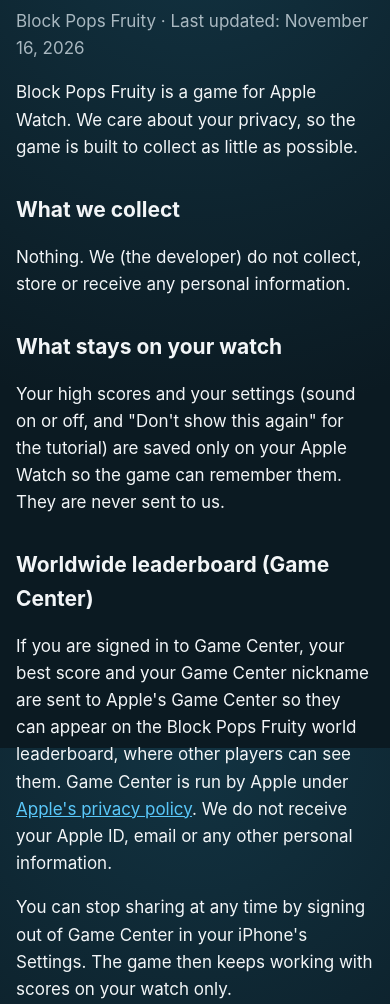
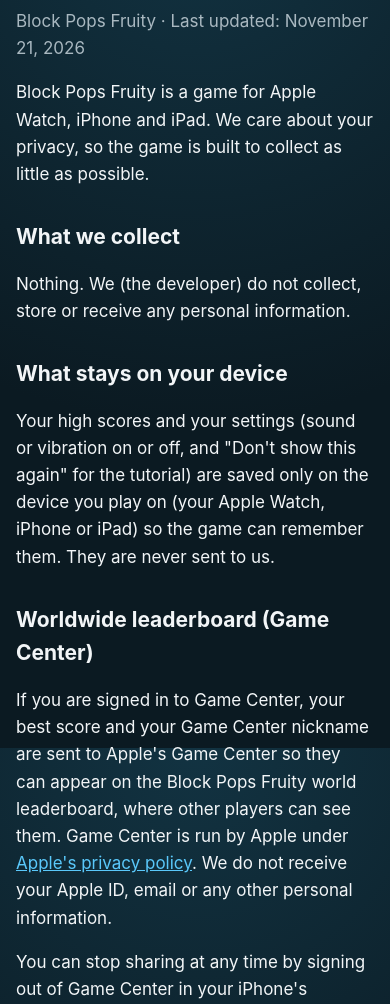
Before and after one commit to yadanur/block-pops-fruity, a plain HTML site: page privacy.html in a window 390 px wide. Shown: the part 96-1100 px from the top of the page. Drawn offline with Linux system fonts and the light colour scheme.

Commit message:
Add iPhone and iPad to support and privacy pages

```diff
--- a/privacy.html
+++ b/privacy.html
@@ -4,25 +4,25 @@
   <meta charset="utf-8">
   <meta name="viewport" content="width=device-width, initial-scale=1">
   <title>Block Pops Fruity Privacy</title>
-  <meta name="description" content="Privacy policy for Block Pops Fruity, a block puzzle game for Apple Watch.">
+  <meta name="description" content="Privacy policy for Block Pops Fruity, a block puzzle game for Apple Watch, iPhone and iPad.">
   <link rel="stylesheet" href="style.css">
 </head>
 <body>
 <main>
   <h1>Privacy Policy</h1>
-  <p class="sub">Block Pops Fruity · Last updated: November 16, 2026</p>
+  <p class="sub">Block Pops Fruity · Last updated: November 21, 2026</p>
 
-  <p>Block Pops Fruity is a game for Apple Watch. We care about your privacy, so the game is built to collect as little as possible.</p>
+  <p>Block Pops Fruity is a game for Apple Watch, iPhone and iPad. We care about your privacy, so the game is built to collect as little as possible.</p>
 
   <h2>What we collect</h2>
   <p>Nothing. We (the developer) do not collect, store or receive any personal information.</p>
 
-  <h2>What stays on your watch</h2>
-  <p>Your high scores and your settings (sound on or off, and "Don't show this again" for the tutorial) are saved only on your Apple Watch so the game can remember them. They are never sent to us.</p>
+  <h2>What stays on your device</h2>
+  <p>Your high scores and your settings (sound or vibration on or off, and "Don't show this again" for the tutorial) are saved only on the device you play on (your Apple Watch, iPhone or iPad) so the game can remember them. They are never sent to us.</p>
 
   <h2>Worldwide leaderboard (Game Center)</h2>
   <p>If you are signed in to Game Center, your best score and your Game Center nickname are sent to Apple's Game Center so they can appear on the Block Pops Fruity world leaderboard, where other players can see them. Game Center is run by Apple under <a href="https://www.apple.com/legal/privacy/">Apple's privacy policy</a>. We do not receive your Apple ID, email or any other personal information.</p>
-  <p>You can stop sharing at any time by signing out of Game Center in your iPhone's Settings. The game then keeps working with scores on your watch only.</p>
+  <p>You can stop sharing at any time by signing out of Game Center in your iPhone's Settings. The game then keeps working with scores on your device only.</p>
 
   <h2>No tracking, no ads, no accounts</h2>
   <p>The game has no advertising, no analytics and no sign-up. The only time it connects to the internet is to show and update the Game Center world leaderboard.</p>
```
Also changed, not shown: index.html (+6 -6 lines).
